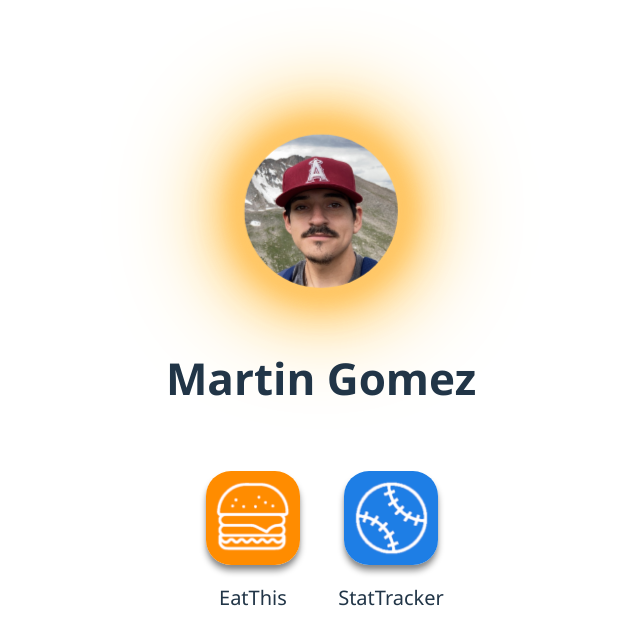
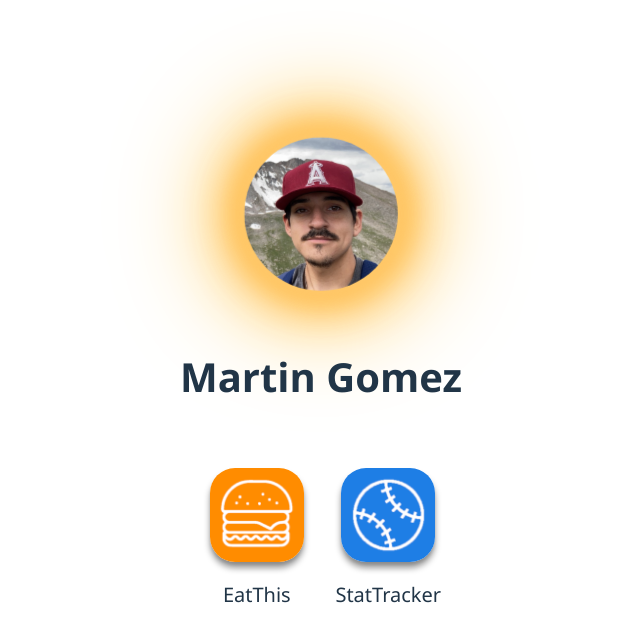
Before and after one commit to Mgomez1023/PortfolioSite, a React (Vite) app: page / in a window 1280 px wide. Shown: the top 644 px of the page, without its empty margins (319-959 px from the left). Built offline with nearby package versions, Linux system fonts and the light colour scheme.

Commit message:
text change

```diff
--- a/src/styling/Main.css
+++ b/src/styling/Main.css
@@ -9,7 +9,7 @@
 }
 
 h1 {
-    font-size: 2.75rem;
+    font-size: 2.5em;
     font-family: 'Segoe UI', Tahoma, Geneva, Verdana, sans-serif;
     line-height: 1.1;
     margin-bottom: 2.25rem;
```
Also changed, not shown: 1 other file (tests, documents, lock files or other folders).
